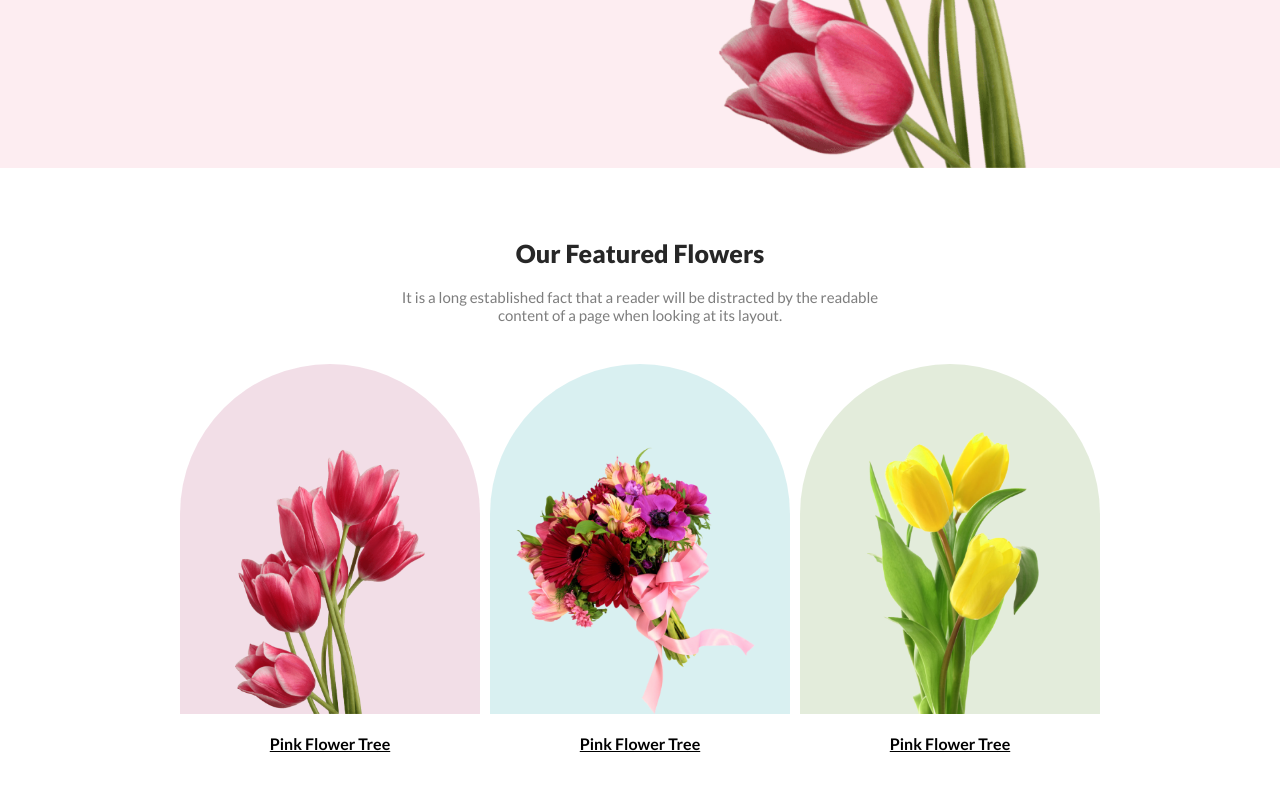
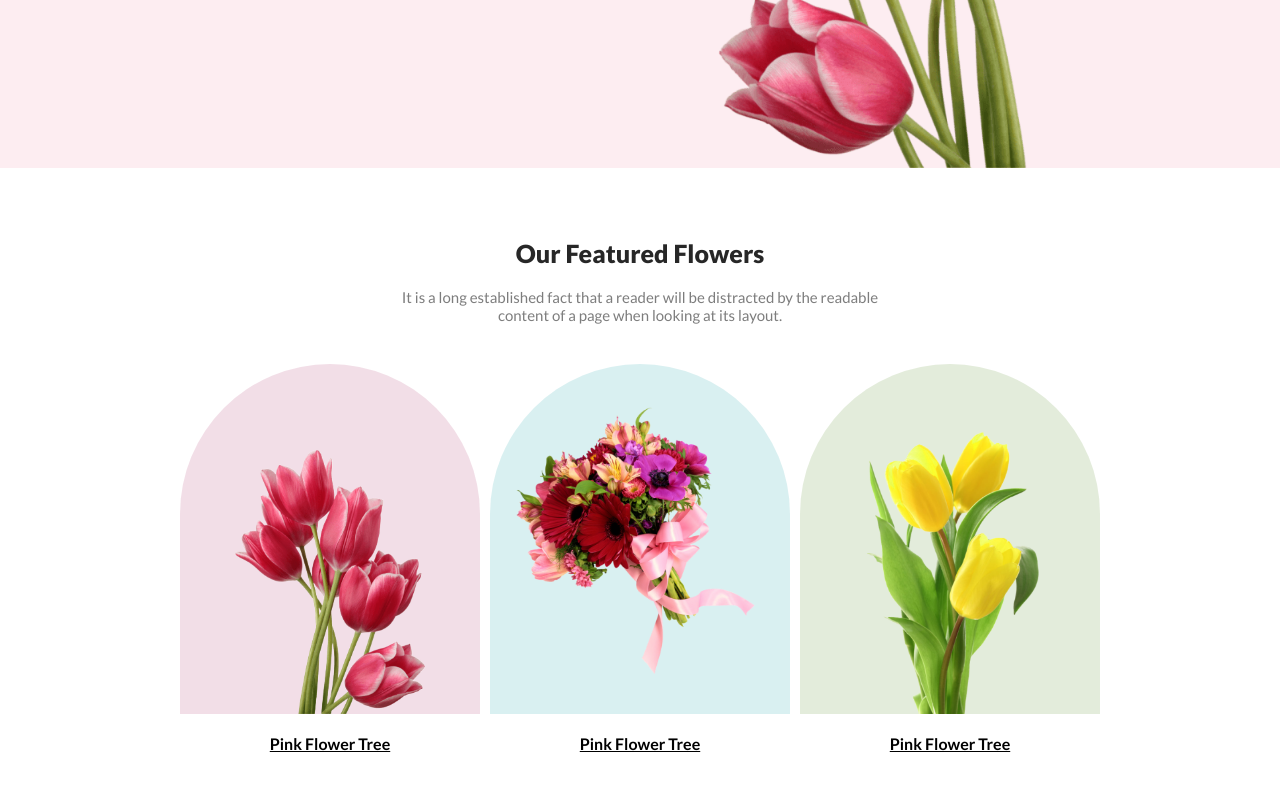
Before and after one commit to sumaiya-rahman-chowdhury/candy-shop-website, a plain HTML site: page index.html in a window 1280 px wide. Shown: the part 472-1262 px from the top of the page. Drawn offline with Linux system fonts and the light colour scheme.

Commit message:
added png + rotate backrgroud

```diff
--- a/style.css
+++ b/style.css
@@ -66,7 +66,7 @@
     height: 350px;
     border-radius: 300px 300px 0px 0px;
     background: rgba(167, 33, 98, 0.15);
-    background-image: url('Flower Asset/pngwing 10.png');
+    background-image: url('Flower Asset/pngwing 10 - Copy-fotor-bg-remover-20230710221052.png');
     background-position: center;
     background-size: 70%;
     background-position: bottom;
@@ -82,7 +82,7 @@
     background-image: url('Flower Asset/pngwing 5.png');
     background-position: center;
     background-size: contain;
-    background-position: bottom;
+    background-position: center;
     background-size: 90%;
     background-repeat: no-repeat;
 }
```
Also changed, not shown: Flower Asset/pngwing 10 - Copy-fotor-bg-remover-20230710221052.png (added), Flower Asset/pngwing 10 - Copy.png (added).
